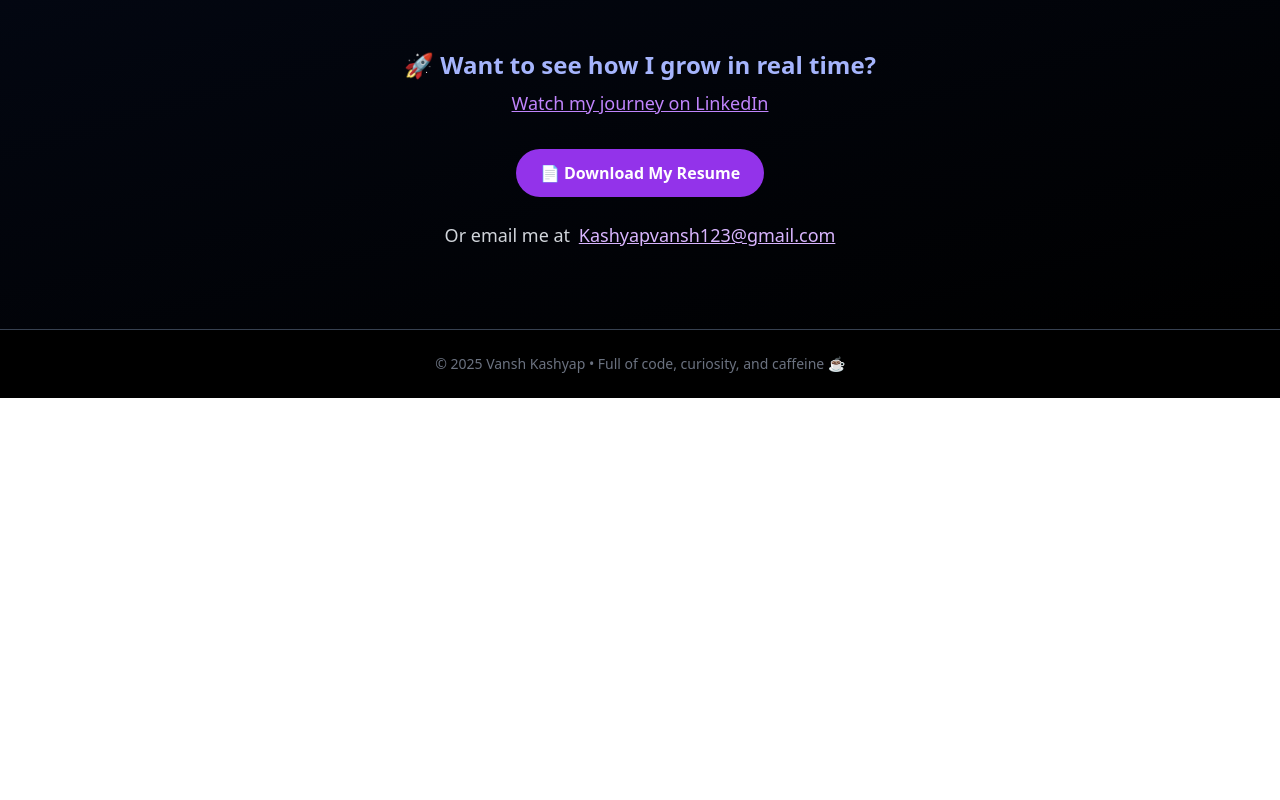
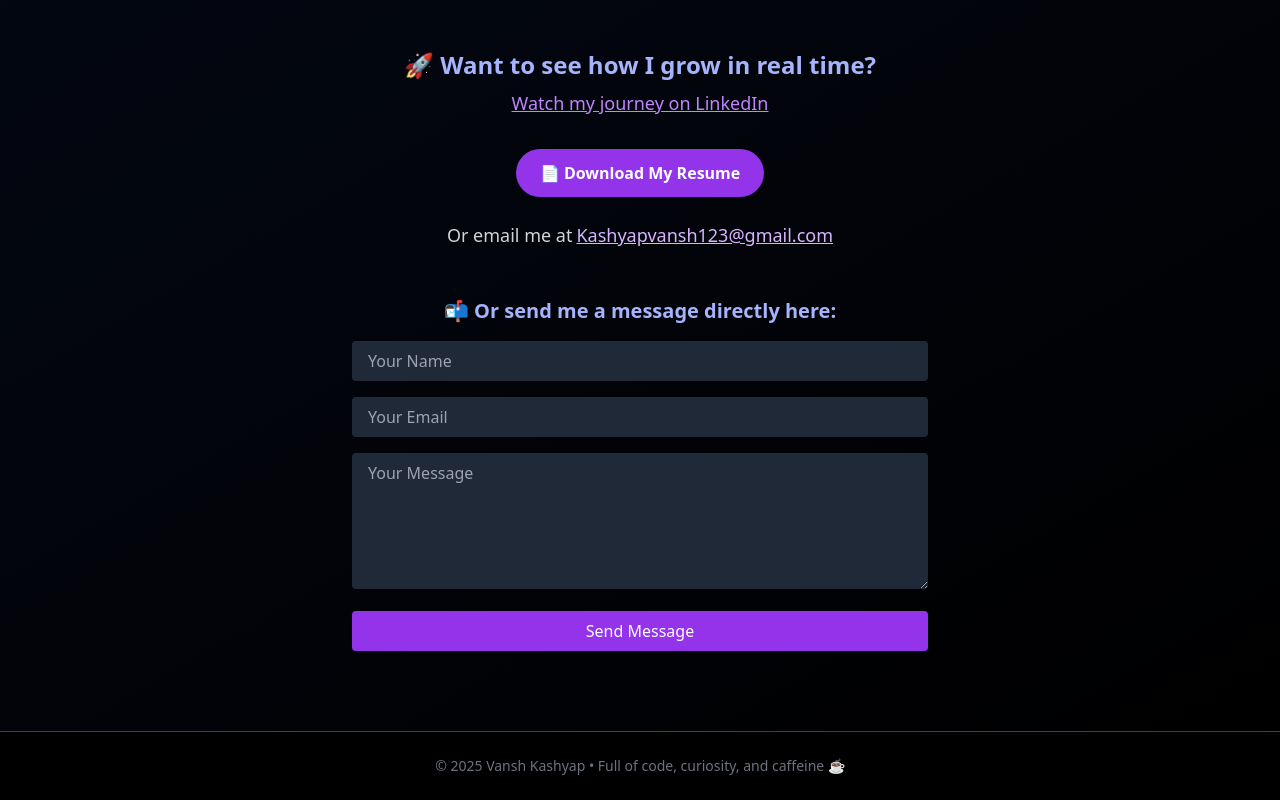
Before and after one commit to vanshkashyap04/First_Portfolio, a React (Vite) app: page / in a window 1280 px wide. Shown: the part 1407-2207 px from the top of the page. Before the commit the page ends 1805 px from the top, so only its background shows below. Built offline with nearby package versions, Linux system fonts and the light colour scheme.

Commit message:
Added contact form with confirmation message

```diff
--- a/src/Portfolio.jsx
+++ b/src/Portfolio.jsx
@@ -36,20 +36,74 @@ const Portfolio = () => {
           </div>
         </div>
       </section>
-      <section className="bg-gradient-to-br from-gray-950 to-black py-20 px-6 text-center">
+<section className="bg-gradient-to-br from-gray-950 to-black py-20 px-6 text-center text-white">
   <div className="max-w-xl mx-auto">
     <motion.div initial={{ opacity: 0, y: 20 }} whileInView={{ opacity: 1, y: 0 }} transition={{ duration: 0.6 }}>
       <h3 className="text-2xl font-bold text-indigo-300 mb-2">🚀 Want to see how I grow in real time?</h3>
       <p className="text-gray-400 text-lg mb-8">
-              <a href="https://linkedin.com/in/vansh-kashyap-83b203228" target="_blank" rel="noopener noreferrer" className="text-purple-400 hover:text-purple-200 underline">
+        <a
+          href="https://linkedin.com/in/vansh-kashyap-83b203228"
+          target="_blank"
+          rel="noopener noreferrer"
+          className="text-purple-400 hover:text-purple-200 underline"
+        >
           Watch my journey on LinkedIn
         </a>
       </p>
-            <a href="/resume/VANSH-NEW-RESUME-JULY-2025.pdf" download className="inline-block mb-6 px-6 py-3 bg-purple-600 text-white font-semibold rounded-full hover:bg-purple-700 transition">
+      <a
+        href="/resume/VANSH-NEW-RESUME-JULY-2025.pdf"
+        download
+        className="inline-block mb-6 px-6 py-3 bg-purple-600 text-white font-semibold rounded-full hover:bg-purple-700 transition"
+      >
         📄 Download My Resume
       </a>
-            <p className="text-lg text-gray-300">Or email me at <a href="mailto:Kashyapvansh123@gmail.com" className="text-purple-300 underline hover:text-purple-200 ml-1">Kashyapvansh123@gmail.com</a></p>
+      <p className="text-lg text-gray-300">
+        Or email me at
+        <a href="mailto:Kashyapvansh123@gmail.com" className="text-purple-300 underline hover:text-purple-200 ml-1">
+          Kashyapvansh123@gmail.com
+        </a>
+      </p>
     </motion.div>
+
+    {/* Contact Form */}
+    <div className="mt-12">
+      <h3 className="text-xl font-semibold text-indigo-300 mb-4">📬 Or send me a message directly here:</h3>
+
+      <form
+        action="https://formspree.io/f/xqabrgoz"
+        method="POST"
+        onSubmit={() => alert('✅ Message sent successfully!')}
+        className="space-y-4 text-left"
+      >
+        <input
+          type="text"
+          name="name"
+          placeholder="Your Name"
+          required
+          className="w-full px-4 py-2 rounded bg-gray-800 text-white focus:outline-none focus:ring-2 focus:ring-indigo-500"
+        />
+        <input
+          type="email"
+          name="email"
+          placeholder="Your Email"
+          required
+          className="w-full px-4 py-2 rounded bg-gray-800 text-white focus:outline-none focus:ring-2 focus:ring-indigo-500"
+        />
+        <textarea
+          name="message"
+          placeholder="Your Message"
+          rows="5"
+          required
+          className="w-full px-4 py-2 rounded bg-gray-800 text-white focus:outline-none focus:ring-2 focus:ring-indigo-500"
+        />
+        <button
+          type="submit"
+          className="bg-purple-600 px-6 py-2 text-white rounded hover:bg-purple-700 transition w-full"
+        >
+          Send Message
+        </button>
+      </form>
+    </div>
   </div>
 </section>
       <footer className="bg-black text-center py-6 border-t border-gray-700 text-sm text-gray-500">
```
Also changed, not shown: 3 other files (tests, documents, lock files or other folders). Lines whose indentation alone changed are shown as unchanged.
